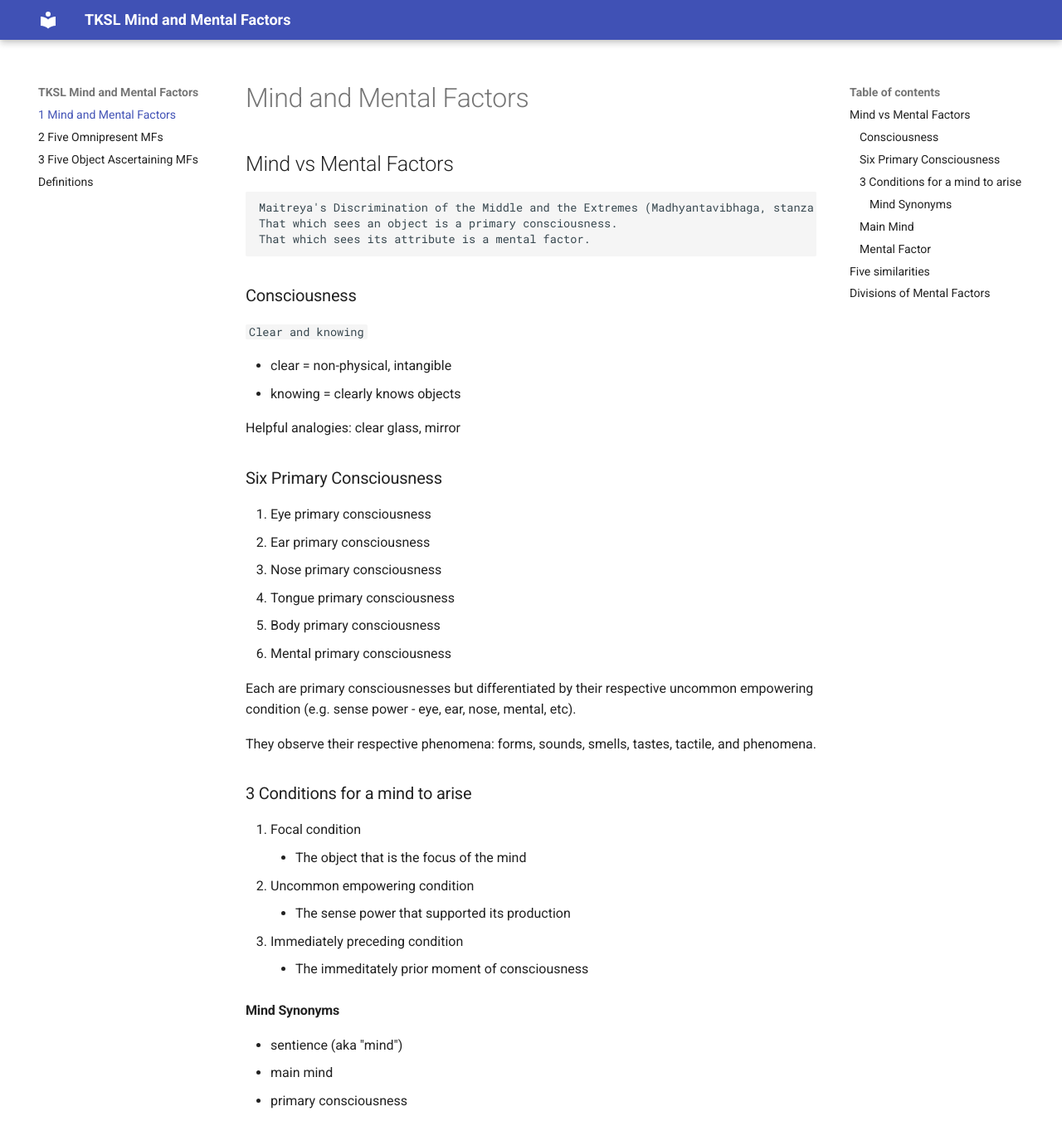
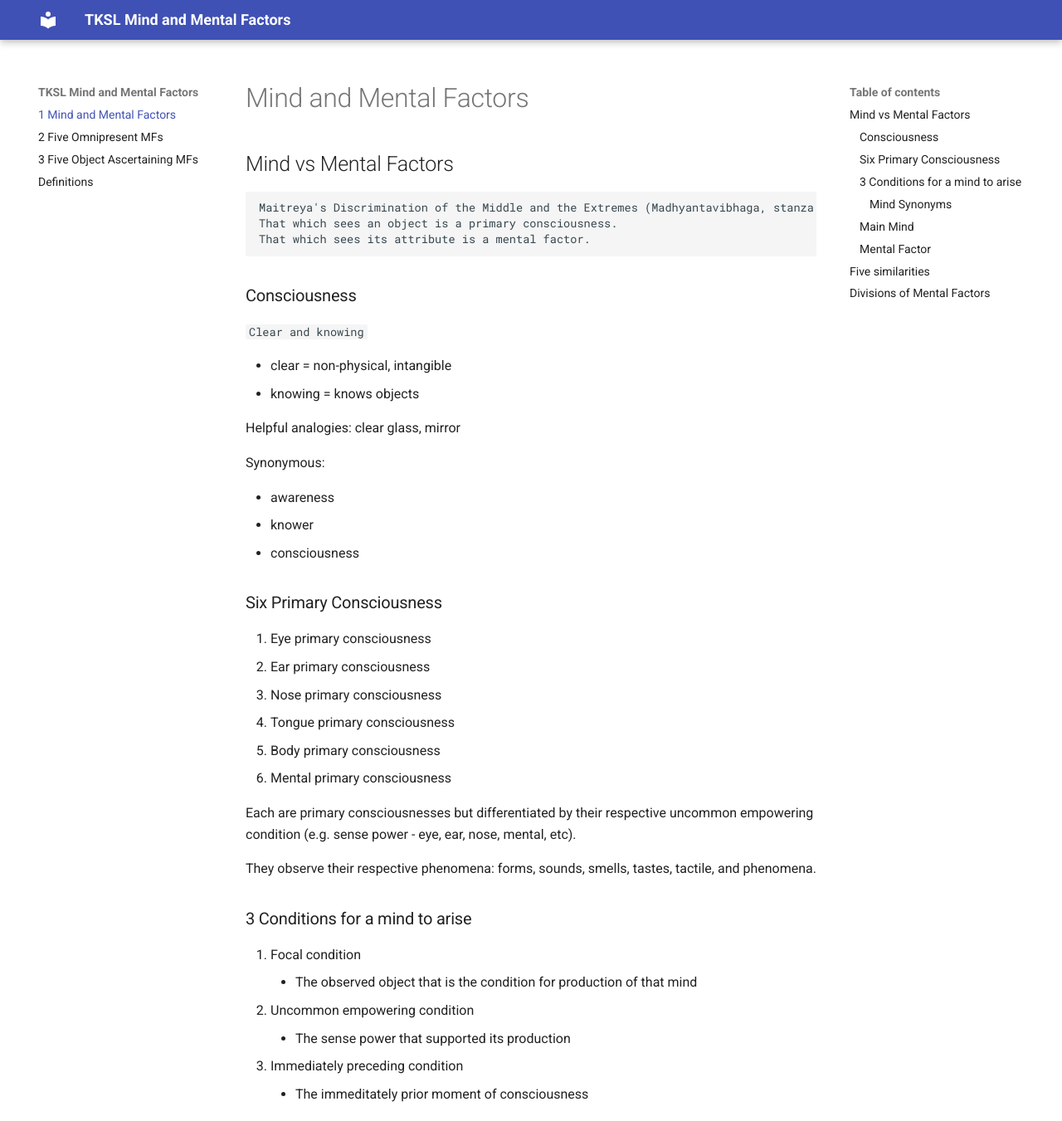
Before and after one commit to goodfortunetrustmedia/mind_and_mental_factors, an MkDocs documentation site: the page built from docs/topics/01_Mind.md, in a window 1280 px wide and 1400 px high, cut to the strip 0-1351 px from the top of the window. Shown: the whole strip at 83% size. Built offline with MkDocs 1.6.1 and Material for MkDocs 9.7.7, drawn with Linux system fonts in a browser that asks for light colours.

Commit message:
Refined definitions in the "Mind" document by clarifying the terms "knowing" and "observed object," and added synonymous terms for better understanding.

```diff
--- a/docs/topics/01_Mind.md
+++ b/docs/topics/01_Mind.md
@@ -15,9 +15,15 @@ That which sees its attribute is a mental factor.
 `Clear and knowing`
 
 * clear = non-physical, intangible
-* knowing = clearly knows objects
+* knowing = knows objects
 
 Helpful analogies: clear glass, mirror
+
+Synonymous:
+
+* awareness
+* knower
+* consciousness
 
 ### Six Primary Consciousness
 1. Eye primary consciousness
@@ -34,7 +40,7 @@ They observe their respective phenomena: forms, sounds, smells, tastes, tactile,
 ### 3 Conditions for a mind to arise
 
 1. Focal condition
-    * The object that is the focus of the mind
+    * The observed object that is the condition for production of that mind
 2. Uncommon empowering condition
     * The sense power that supported its production
 3. Immediately preceding condition
```
